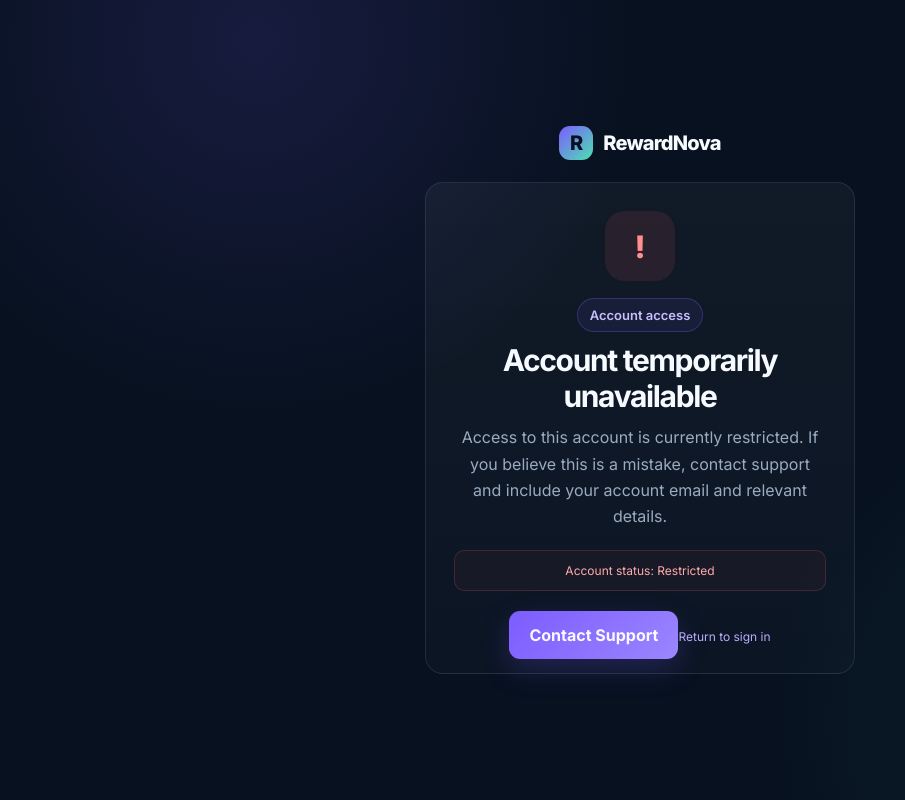
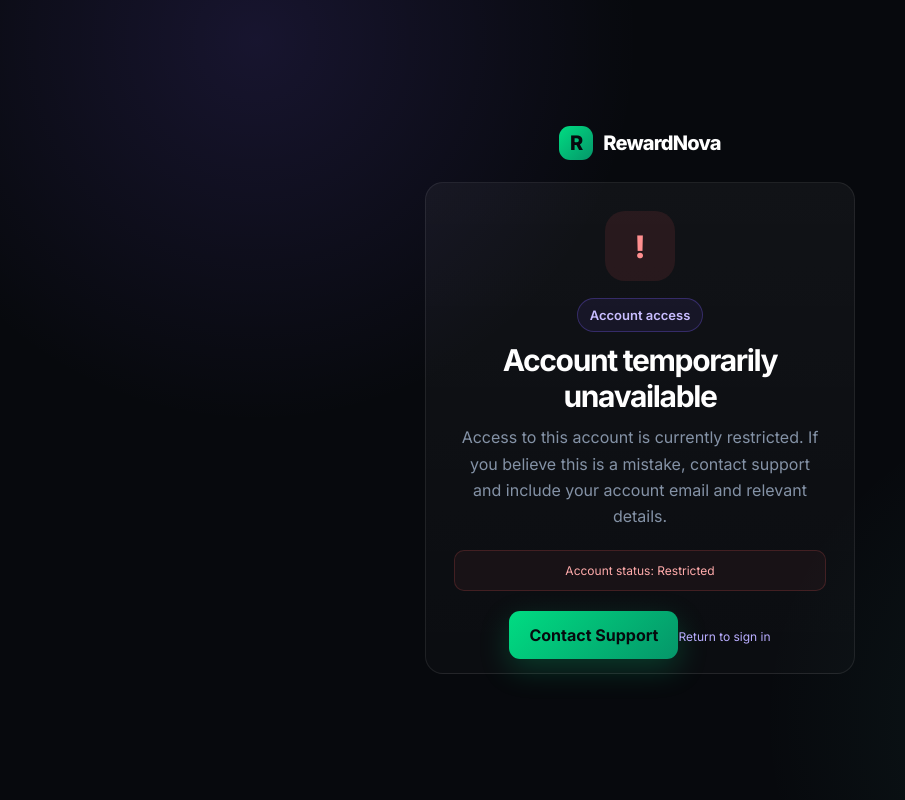
Before and after one commit to datinghub26/reward-platform-ui, a Next.js app: page /account-suspended in a window 1280 px wide. Shown: the whole page, without its empty margins (0-905 px from the left). Built offline with nearby package versions, Linux system fonts and the light colour scheme; no server answers.

Commit message:
fix(offerwalls): direct open in new tab, /offerwall redirect, dark green theme, postback token check

```diff
--- a/app/api/postback/route.ts
+++ b/app/api/postback/route.ts
@@ -257,6 +257,21 @@
     }
   } catch (err) {
     console.error("Error checking provider_postback_auth in postback:", err);
+  }
+
+  // 3. Tertiary check against offers_config provider secrets configured in Admin Panel
+  try {
+    const { getOffersConfigAsync } = await import("@/lib/offers-config");
+    const offersCfg = await getOffersConfigAsync();
+    const configuredSecrets = Object.values(offersCfg.providerConfigs || {})
+      .map((p) => (p.secret || "").trim())
+      .filter((s) => s.length > 0);
+
+    if (configuredSecrets.some((s) => s === providedSecret.trim())) {
+      return true;
+    }
+  } catch (err) {
+    console.error("Error checking offers_config secrets in postback:", err);
   }
 
   return false;
--- a/app/globals.css
+++ b/app/globals.css
@@ -1,16 +1,19 @@
 @import url("https://fonts.googleapis.com/css2?family=Inter:wght@400;500;600;700;800&display=swap");
 
 :root {
-  --bg: #07111f;
-  --panel: #0d1a2b;
-  --panel-2: #112238;
-  --border: rgba(255,255,255,.09);
-  --text: #f7fbff;
-  --muted: #9aabc0;
-  --primary: #7c5cff;
-  --primary-2: #9b86ff;
-  --success: #27d17f;
-  --warning: #ffbf47;
+  --bg: #07090d;
+  --panel: #0d1217;
+  --panel-2: #121820;
+  --border: rgba(255,255,255,.08);
+  --text: #ffffff;
+  --muted: #8492a6;
+  --primary: #00dc82;
+  --primary-2: #059669;
+  --success: #00dc82;
+  --warning: #ffb830;
+  --danger: #e11d48;
+  --ruby: #e11d48;
+  --emerald: #00dc82;
 }
 
 * { box-sizing: border-box; }
@@ -20,8 +23,8 @@
 body {
   margin: 0;
   background:
-    radial-gradient(circle at 20% 0%, rgba(124,92,255,.18), transparent 28%),
-    radial-gradient(circle at 90% 15%, rgba(39,209,127,.08), transparent 25%),
+    radial-gradient(circle at 15% 0%, rgba(0,220,130,.10), transparent 30%),
+    radial-gradient(circle at 85% 15%, rgba(225,29,72,.07), transparent 25%),
     var(--bg);
   color: var(--text);
   font-family: Inter, Arial, sans-serif;
@@ -70,8 +73,8 @@
   display: grid;
   place-items: center;
   border-radius: 11px;
-  background: linear-gradient(135deg, var(--primary), #4de1b1);
-  color: #07111f;
+  background: linear-gradient(135deg, var(--primary), var(--primary-2));
+  color: #060a0e;
 }
 
 .nav-links {
@@ -100,7 +103,9 @@
 .btn-primary {
   border: 0;
   background: linear-gradient(135deg, var(--primary), var(--primary-2));
-  box-shadow: 0 10px 30px rgba(124,92,255,.22);
+  color: #060a0e;
+  font-weight: 700;
+  box-shadow: 0 10px 30px rgba(0,220,130,.22);
 }
 
 .btn-large {
@@ -313,10 +318,15 @@
   font-size: 14px;
 }
 
-.side-nav a:hover,
+.side-nav a:hover {
+  color: var(--text);
+  background: rgba(255,255,255,.05);
+}
+
 .side-nav a.active {
-  color: var(--text);
-  background: rgba(124,92,255,.11);
+  color: #00dc82;
+  background: rgba(0,220,130,.10);
+  border: 1px solid rgba(0,220,130,.32);
 }
 
 .dashboard-main {
--- a/app/offerwall/[id]/page.tsx
+++ b/app/offerwall/[id]/page.tsx
@@ -1,6 +1,4 @@
-import Link from "next/link";
-import { notFound, redirect } from "next/navigation";
-import AppSidebar from "@/components/AppSidebar";
+import { redirect } from "next/navigation";
 import { createClient } from "@/lib/supabase/server";
 import { getStoredProvidersAsync, matchesProvider } from "@/lib/providers-store";
 import { buildLaunchUrl } from "@/components/PartnerOfferwalls";
@@ -26,115 +24,10 @@
   const providers = await getStoredProvidersAsync();
   const provider = providers.find((p) => matchesProvider(p, id));
 
-  if (!provider) {
-    notFound();
-  }
-
-  // Strict Access Guard: If provider is turned OFF by admin, block everyone from accessing it
-  if (!provider.active) {
-    return (
-      <div className="dashboard-shell">
-        <AppSidebar active="earn" />
-        <main className="dashboard-main">
-          <div
-            className="card admin-error"
-            style={{
-              maxWidth: "600px",
-              margin: "60px auto",
-              textAlign: "center",
-              padding: "48px 32px",
-              display: "flex",
-              flexDirection: "column",
-              alignItems: "center",
-              gap: "16px",
-            }}
-          >
-            <div style={{ fontSize: "56px", lineHeight: 1 }}>🚫</div>
-            <h1 style={{ fontSize: "24px", fontWeight: 800, color: "#ffffff", margin: 0 }}>
-              Offer Wall Disabled
-            </h1>
-            <p style={{ color: "var(--muted)", fontSize: "14px", lineHeight: 1.6, margin: 0 }}>
-              The <strong>{provider.name}</strong> offer wall is currently turned off by the platform administrator. Access to this partner network is strictly disabled for all members.
-            </p>
-            <div style={{ marginTop: "12px", display: "flex", gap: "12px" }}>
-              <Link href="/earn" className="btn btn-primary">
-                ← Return to Earn Page
-              </Link>
-              <Link href="/dashboard" className="btn">
-                Dashboard
-              </Link>
-            </div>
-          </div>
-        </main>
-      </div>
-    );
+  if (!provider || !provider.active) {
+    redirect("/earn");
   }
 
   const launchUrl = buildLaunchUrl(provider.url, user.id);
-
-  return (
-    <div className="dashboard-shell">
-      <AppSidebar active="earn" />
-      <main className="dashboard-main" style={{ display: "flex", flexDirection: "column", height: "100vh", padding: "20px" }}>
-        {/* Header bar */}
-        <div
-          style={{
-            display: "flex",
-            alignItems: "center",
-            justifyContent: "space-between",
-            marginBottom: "16px",
-            background: "var(--panel)",
-            border: "1px solid rgba(255, 255, 255, 0.08)",
-            borderRadius: "12px",
-            padding: "12px 20px",
-          }}
-        >
-          <div style={{ display: "flex", alignItems: "center", gap: "12px" }}>
-            <Link href="/earn" className="btn" style={{ padding: "6px 12px", fontSize: "12px" }}>
-              ← Earn
-            </Link>
-            <span style={{ fontSize: "20px" }}>{provider.logo || "🌐"}</span>
-            <div>
-              <h2 style={{ margin: 0, fontSize: "16px", fontWeight: 700, color: "#ffffff" }}>
-                {provider.name} Offer Wall
-              </h2>
-              <div style={{ fontSize: "11px", color: "var(--muted)" }}>
-                Verified tracking active · Rewards credit automatically
-              </div>
-            </div>
-          </div>
-
-          <a
-            href={launchUrl}
-            target="_blank"
-            rel="noopener noreferrer"
-            className="btn"
-            style={{ fontSize: "12px", padding: "6px 14px", display: "inline-flex", alignItems: "center", gap: "6px" }}
-          >
-            <span>Open Full Screen</span>
-            <span>↗</span>
-          </a>
-        </div>
-
-        {/* Offer wall iframe container */}
-        <div
-          style={{
-            flex: 1,
-            borderRadius: "14px",
-            overflow: "hidden",
-            border: "1px solid rgba(255, 255, 255, 0.1)",
-            backgroundColor: "#0b1322",
-            position: "relative",
-          }}
-        >
-          <iframe
-            src={launchUrl}
-            title={`${provider.name} Offer Wall`}
-            style={{ width: "100%", height: "100%", border: "none" }}
-            allow="camera; microphone; geolocation"
-          />
-        </div>
-      </main>
-    </div>
-  );
+  redirect(launchUrl);
 }
--- a/components/PartnerOfferwalls.tsx
+++ b/components/PartnerOfferwalls.tsx
@@ -300,7 +300,7 @@
 
               <div style={{ display: "flex", alignItems: "center", gap: "12px" }}>
                 <a
-                  href={`/offerwall/${encodeURIComponent(activeProvider.id)}`}
+                  href={buildLaunchUrl(activeProvider.url, userId)}
                   target="_blank"
                   rel="noopener noreferrer"
                   className="btn"
```
